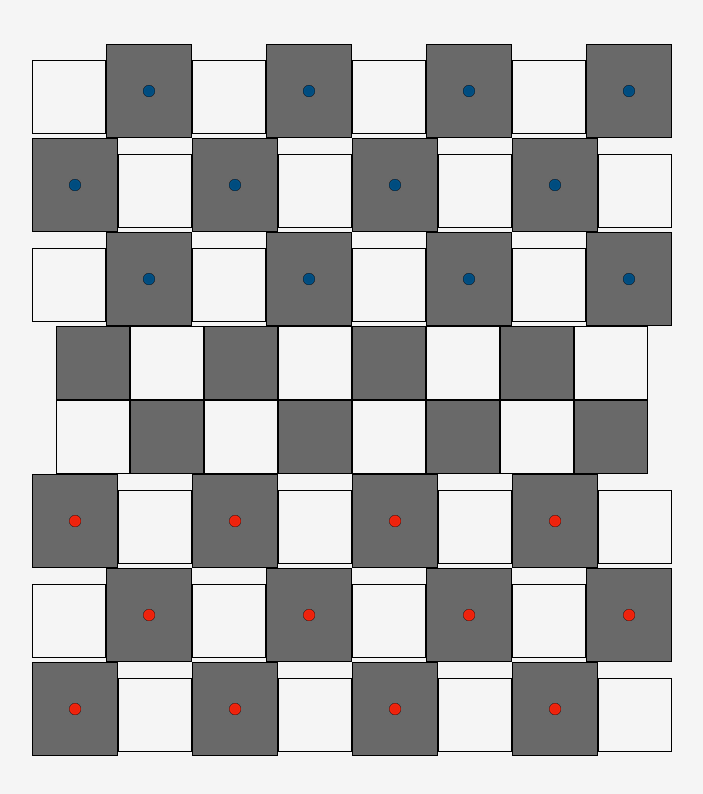
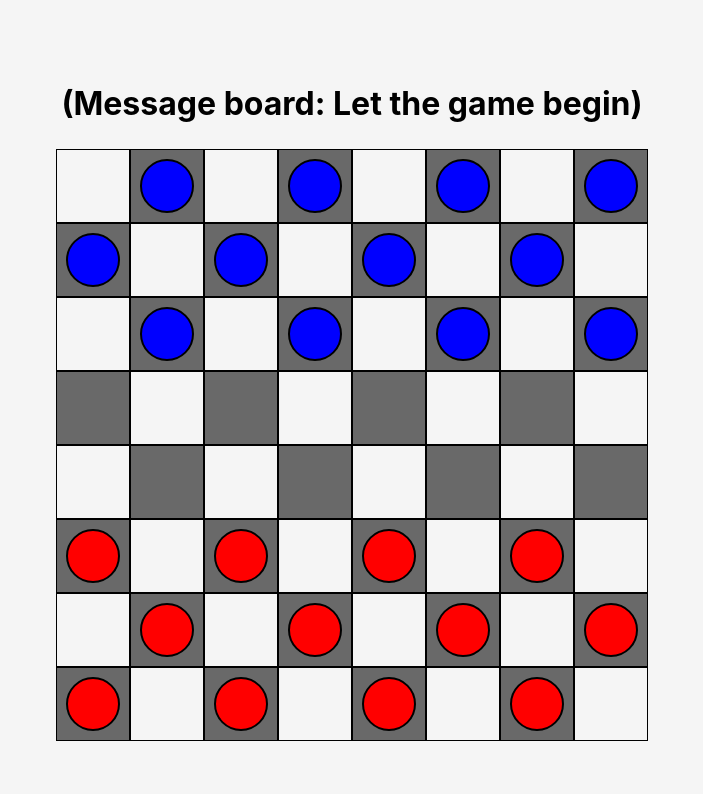
Before and after one commit to gjstirling/draughts_vite, a React (Vite) app: page / in a window 1280 px wide. Shown: the top 794 px of the page, without its empty margins (288-991 px from the left). Built offline with nearby package versions, Linux system fonts and the light colour scheme.

Commit message:
remove images and use css to make checkers

```diff
--- a/src/App.tsx
+++ b/src/App.tsx
@@ -5,7 +5,8 @@ function App() {
 
   return (
    <>
-    <Board/>
+       <h1> (Message board: Let the game begin) </h1>
+       <><Board/></>
    </>
   )
 }
--- a/src/components/Board.tsx
+++ b/src/components/Board.tsx
@@ -1,6 +1,6 @@
 import React from 'react';
 import Square from "./Square";
-import { emptyBoard, initialBoard } from "../utils";
+import {initialBoard} from "../utils";
 
 function Board() {
     return (
--- a/src/components/Checker.tsx
+++ b/src/components/Checker.tsx
@@ -1,8 +1,9 @@
-import redChecker from '../../public/images/red.png';
-import blueChecker from '../../public/images/blue.png';
-
-function Checker({ colour }) {
-    return <img src={colour === "red" ? redChecker : blueChecker} alt={colour}/>;
+interface CheckerProps {
+    colour: string;
 }
 
-export default Checker
+const Checker: React.FC<CheckerProps> = ({ colour }) => {
+    return <div className="checker" style={{ backgroundColor: colour }}></div>;
+};
+
+export default Checker;
--- a/src/components/Square.tsx
+++ b/src/components/Square.tsx
@@ -1,25 +1,28 @@
-import React from 'react';
-import Checker from "./Checker";
+import Checker from './Checker';
+
+interface SquareProps {
+    coordinates: [number, number];
+    checker?: string;
+}
+
+const Square: React.FC<SquareProps> = ({ coordinates, checker }) => {
+    const squareStyle: React.CSSProperties = {
+        position: 'relative',
+        width: '50px',
+        height: '50px',
+        backgroundColor: setSquareColour(coordinates) ? 'dimgrey' : 'whitesmoke',
+    };
+
+    return (
+        <button style={squareStyle}>
+            {checker && <Checker colour={checker} />}
+        </button>
+    );
+};
 
 function setSquareColour(coordinates: [number, number]): boolean {
     const sum: number = coordinates[0] + coordinates[1];
     return sum % 2 !== 0;
 }
 
-interface SquareProps {
-    coordinates: [number, number];
-    checker?: Checker;
-}
-
-const Square: React.FC<SquareProps> = ({ coordinates, checker }) => {
-    const key = `square_${coordinates[0]}_${coordinates[1]}`;
-    const checkerComponent = checker ? <Checker colour={checker}/> : null;
-
-    return (
-        <button key={key} style={setSquareColour(coordinates) ? { backgroundColor: 'dimgrey' } : { backgroundColor: 'whitesmoke' }}>
-            {checkerComponent}
-        </button>
-    );
-};
-
 export default Square;
--- a/src/index.css
+++ b/src/index.css
@@ -36,3 +36,16 @@ button.img-size img {
   width: 30px;
   height: 30px;
 }
+
+/* Checker styles */
+.checker {
+  position: absolute;
+  top: 50%;
+  left: 50%;
+  transform: translate(-50%, -50%);
+  width: 50px;
+  height: 50px;
+  background-color: black;
+  border-radius: 50%;
+  border: 2px solid black;
+}
```
Also changed, not shown: public/images/blue.png (deleted), public/images/red.png (deleted).
